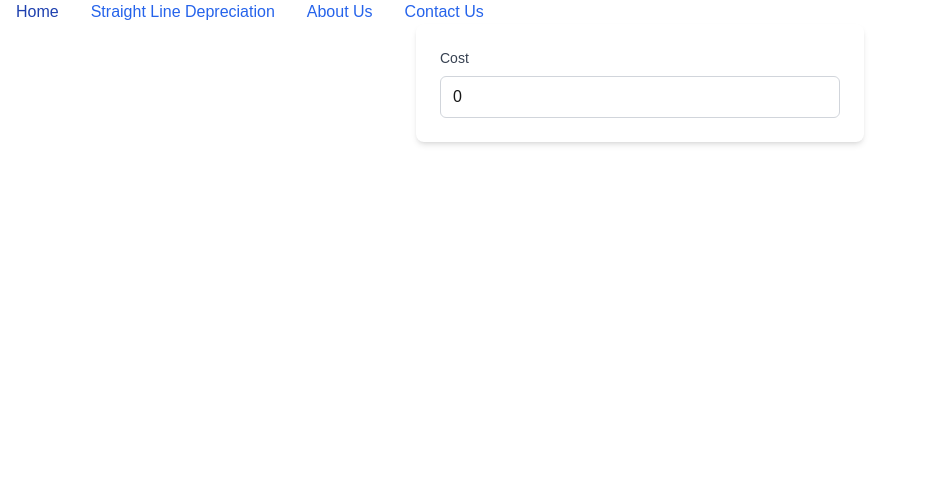
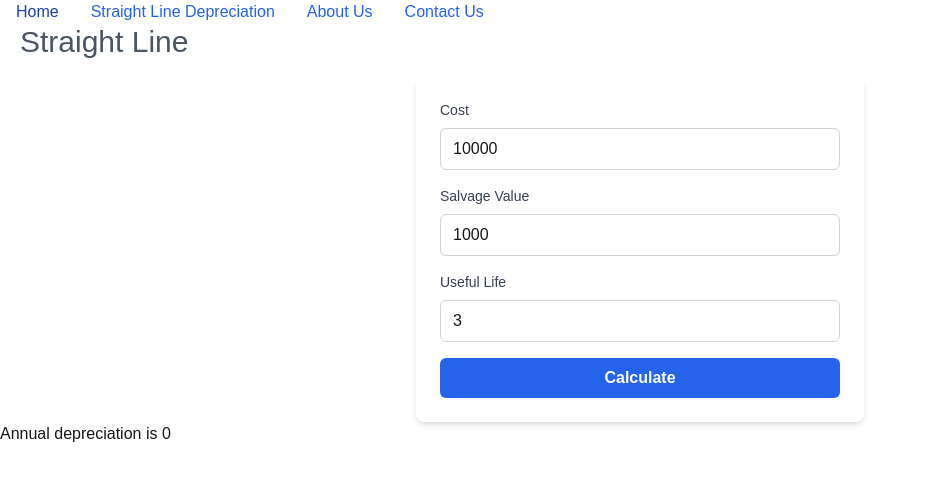
Before and after one commit to qcprof/depreciation, a Next.js app: page /straight-line in a window 1280 px wide. Shown: the top 478 px of the page, without its empty margins (0-926 px from the left). Built offline with nearby package versions, Linux system fonts and the light colour scheme.

Commit message:
fixed errors

```diff
--- a/src/app/straight-line/page.jsx
+++ b/src/app/straight-line/page.jsx
@@ -1,11 +1,20 @@
-'use client'
-import { useState } from "react"
+"use client";
+import { useState } from "react";
 
 export default function Page() {
-  const [cost, setCost] = useState(0)
+  const [cost, setCost] = useState(10000);
+  const [salvageValue, setSalvageValue] = useState(1000);
+  const [usefulLife, setUsefulLife] = useState(3);
+  const [annualDepreciation, setAnnualDepreciation] = useState(0);
+
+  const calculateDepreciation = () => {
+     const depreciation = (cost - salvageValue) / usefulLife;
+     setAnnualDepreciation(depreciation);
+   };
 
    return (
      <>
+       <h1 className="ml-5 mb-4 text-3xl text-gray-600 ">Straight Line</h1>
        <div className="space-y-4 max-w-md mx-auto p-6 bg-white rounded-lg shadow-md">
          <div className="space-y-2">
            <label
@@ -23,7 +32,50 @@ export default function Page() {
              className="w-full px-3 py-2 border border-gray-300 rounded-md focus:outline-none focus:ring-2 focus:ring-blue-500"
            />
          </div>
+
+         <div className="space-y-2">
+           <label
+             htmlFor="sv"
+             className="block text-sm font-medium text-gray-700"
+           >
+             Salvage Value
+           </label>
+           <input
+             type="number"
+             name="sv"
+             id="sv"
+             value={salvageValue}
+             onChange={(e) => setSalvageValue(parseInt(e.target.value))}
+             className="w-full px-3 py-2 border border-gray-300 rounded-md focus:outline-none focus:ring-2 focus:ring-blue-500"
+           />
          </div>
+
+         <div className="space-y-2">
+           <label
+             htmlFor="ul"
+             className="block text-sm font-medium text-gray-700"
+           >
+             Useful Life
+           </label>
+           <input
+             type="number"
+             name="ul"
+             id="ul"
+             value={usefulLife}
+             onChange={(e) => setUsefulLife(parseInt(e.target.value))}
+             className="w-full px-3 py-2 border border-gray-300 rounded-md focus:outline-none focus:ring-2 focus:ring-blue-500"
+           />
+         </div>
+
+         <button
+           className="w-full px-4 py-2 bg-blue-600 text-white font-semibold rounded-md hover:bg-blue-700 focus:outline-none focus:ring-2 focus:ring-blue-500"
+
+           onClick={calculateDepreciation}
+         >
+           Calculate
+         </button>
+       </div>
+       <p>Annual depreciation is {annualDepreciation}</p>
      </>
    );
 }
```
Lines whose indentation alone changed are shown as unchanged.
